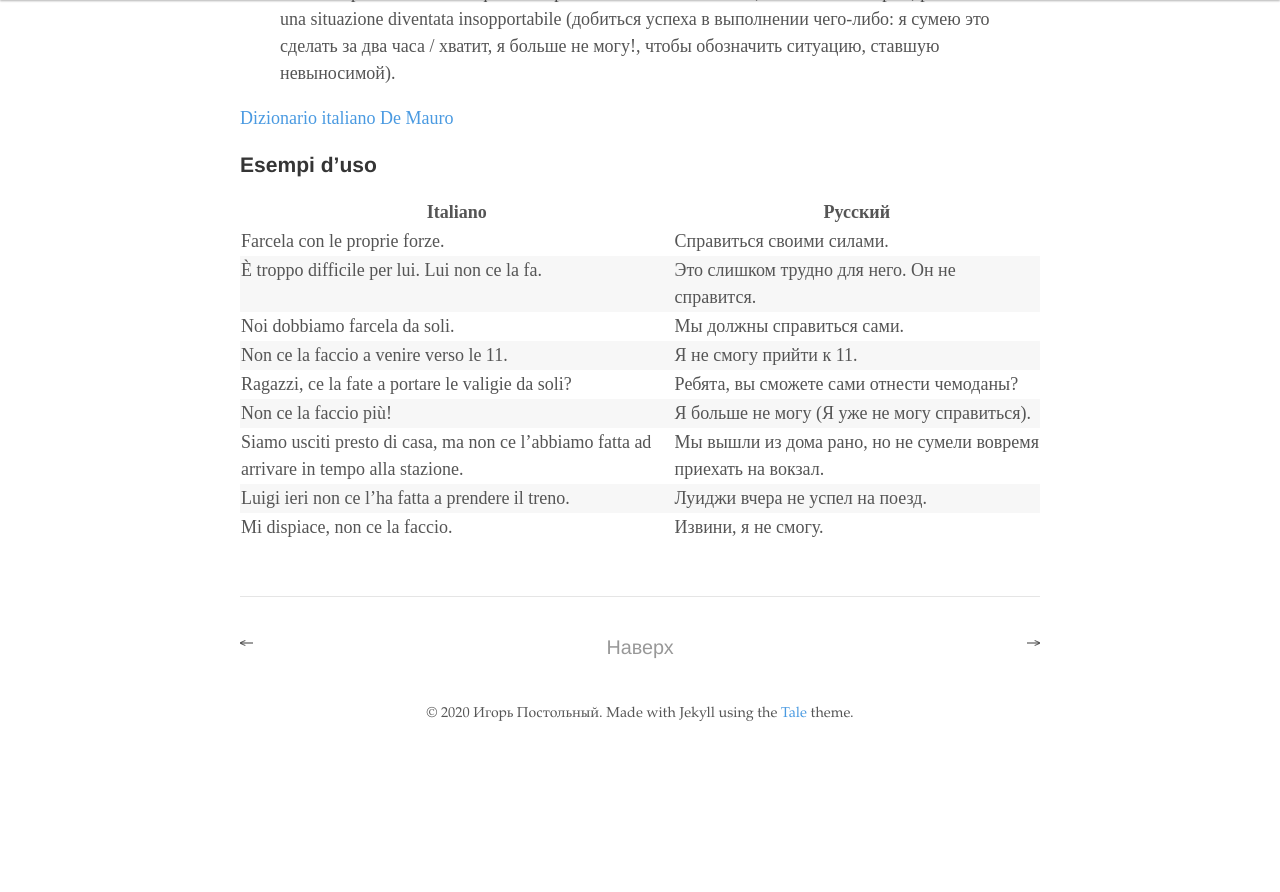
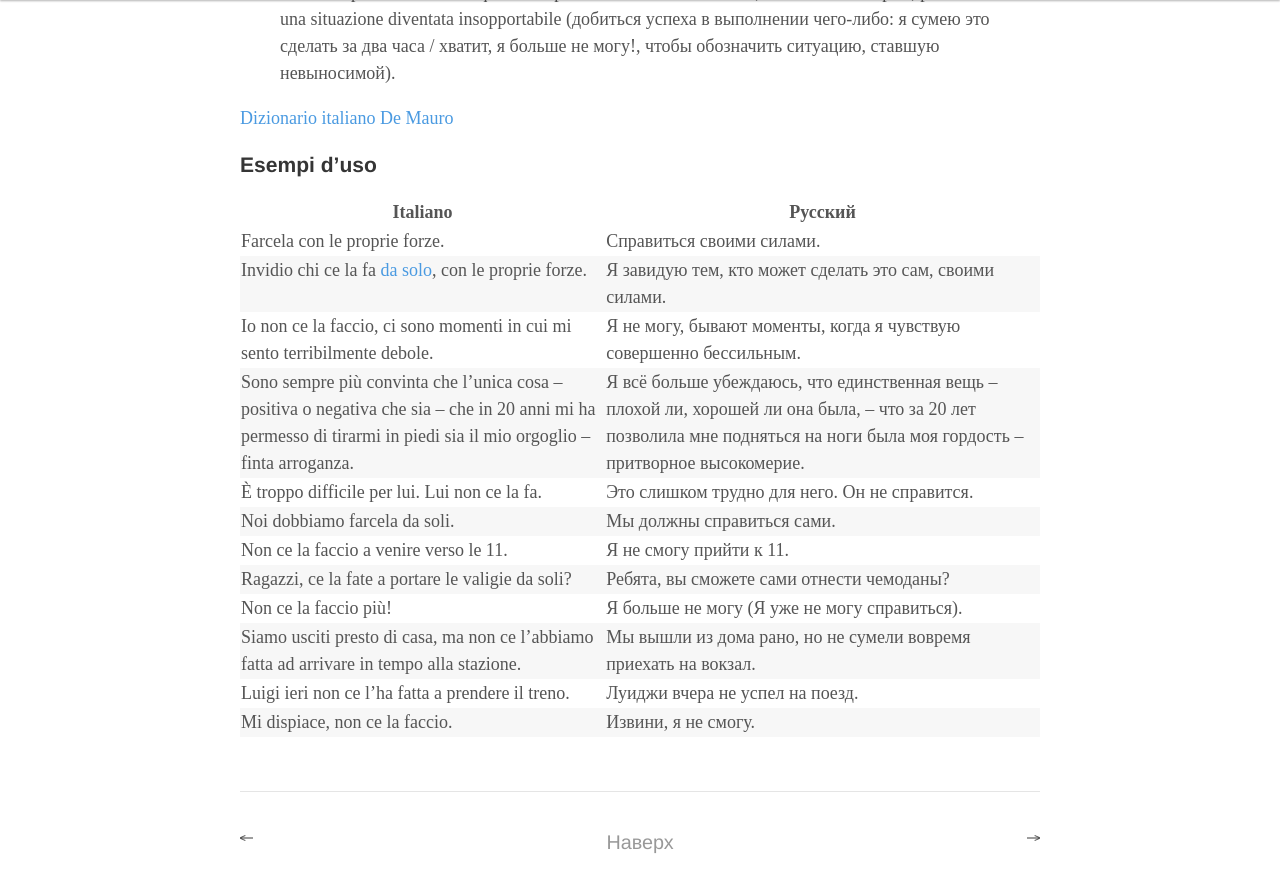
Before and after one commit to postolny/postolny.github.io, a Jekyll site: the page built from _posts/2020-11-13-farcela.md, in a window 1280 px wide and 900 px high, scrolled down 852 px. Shown: the top 892 px of the window. Built offline with Jekyll 4.4.1, drawn with Linux system fonts in a browser that asks for light colours; nearby versions of some CDN libraries; before the commit the page ends 1615 px from its top, so only the background shows below that.

Commit message:
Add files via upload

```diff
--- a/_posts/2020-11-13-farcela.md
+++ b/_posts/2020-11-13-farcela.md
@@ -18,14 +18,17 @@ v.procompl. CO
 
 ### Esempi d'uso
 
-Italiano                                                                                   | Русский
--------------------------------------------------------------------------------------------|----------------------------------------------------------------
-Farcela con le proprie forze.                                                              | Справиться своими силами.
-È troppo difficile per lui. Lui non ce la fa.                                              | Это слишком трудно для него. Он не справится.
-Noi dobbiamo farcela da soli.                                                              | Мы должны справиться сами.
-Non ce la faccio a venire verso le 11.                                                     | Я не смогу прийти к 11.
-Ragazzi, ce la fate a portare le valigie da soli?                                          | Ребята, вы сможете сами отнести чемоданы?
-Non ce la faccio più!                                                                      | Я больше не могу (Я уже не могу справиться).
-Siamo usciti presto di casa, ma non ce l'abbiamo fatta ad arrivare in tempo alla stazione. | Мы вышли из дома рано, но не сумели вовремя приехать на вокзал.
-Luigi ieri non ce l'ha fatta a prendere il treno.                                          | Луиджи вчера не успел на поезд.
-Mi dispiace, non ce la faccio.                                                             | Извини, я не смогу.
+Italiano                                                                                                                                                           | Русский
+-------------------------------------------------------------------------------------------------------------------------------------------------------------------|----------------------------------------------------------------------------------------------------------------------------------------------------------------------------
+Farcela con le proprie forze.                                                                                                                                      | Справиться своими силами.
+Invidio chi ce la fa [da solo]({{ site.baseurl }}/2020-11-08/da-solo), con le proprie forze.                                                                       | Я завидую тем, кто может сделать это сам, своими силами.
+Io non ce la faccio, ci sono momenti in cui mi sento terribilmente debole.                                                                                         | Я не могу, бывают моменты, когда я чувствую совершенно бессильным.
+Sono sempre più convinta che l'unica cosa – positiva o negativa che sia – che in 20 anni mi ha permesso di tirarmi in piedi sia il mio orgoglio – finta arroganza. | Я всё больше убеждаюсь, что единственная вещь – плохой ли, хорошей ли она была, – что за 20 лет позволила мне подняться на ноги была моя гордость – притворное высокомерие.
+È troppo difficile per lui. Lui non ce la fa.                                                                                                                      | Это слишком трудно для него. Он не справится.
+Noi dobbiamo farcela da soli.                                                                                                                                      | Мы должны справиться сами.
+Non ce la faccio a venire verso le 11.                                                                                                                             | Я не смогу прийти к 11.
+Ragazzi, ce la fate a portare le valigie da soli?                                                                                                                  | Ребята, вы сможете сами отнести чемоданы?
+Non ce la faccio più!                                                                                                                                              | Я больше не могу (Я уже не могу справиться).
+Siamo usciti presto di casa, ma non ce l'abbiamo fatta ad arrivare in tempo alla stazione.                                                                         | Мы вышли из дома рано, но не сумели вовремя приехать на вокзал.
+Luigi ieri non ce l'ha fatta a prendere il treno.                                                                                                                  | Луиджи вчера не успел на поезд.
+Mi dispiace, non ce la faccio.                                                                                                                                     | Извини, я не смогу.
```
